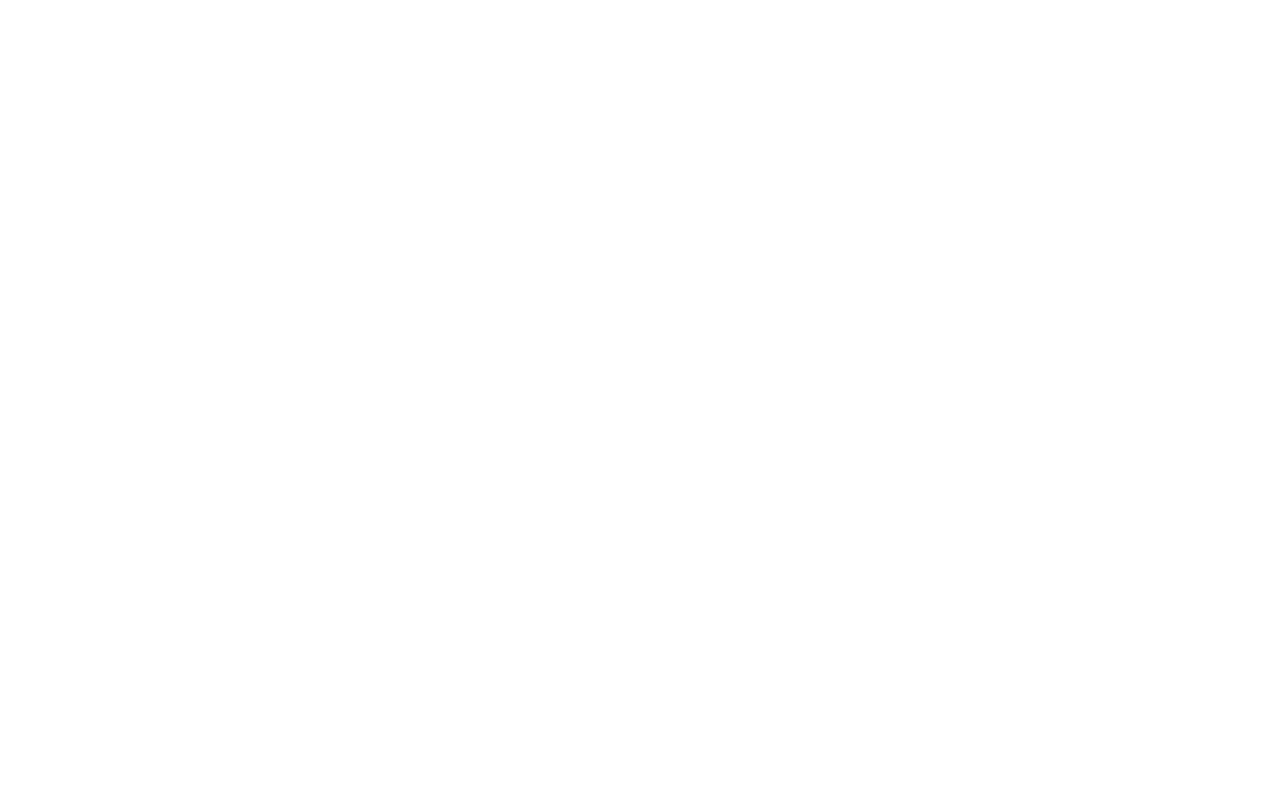
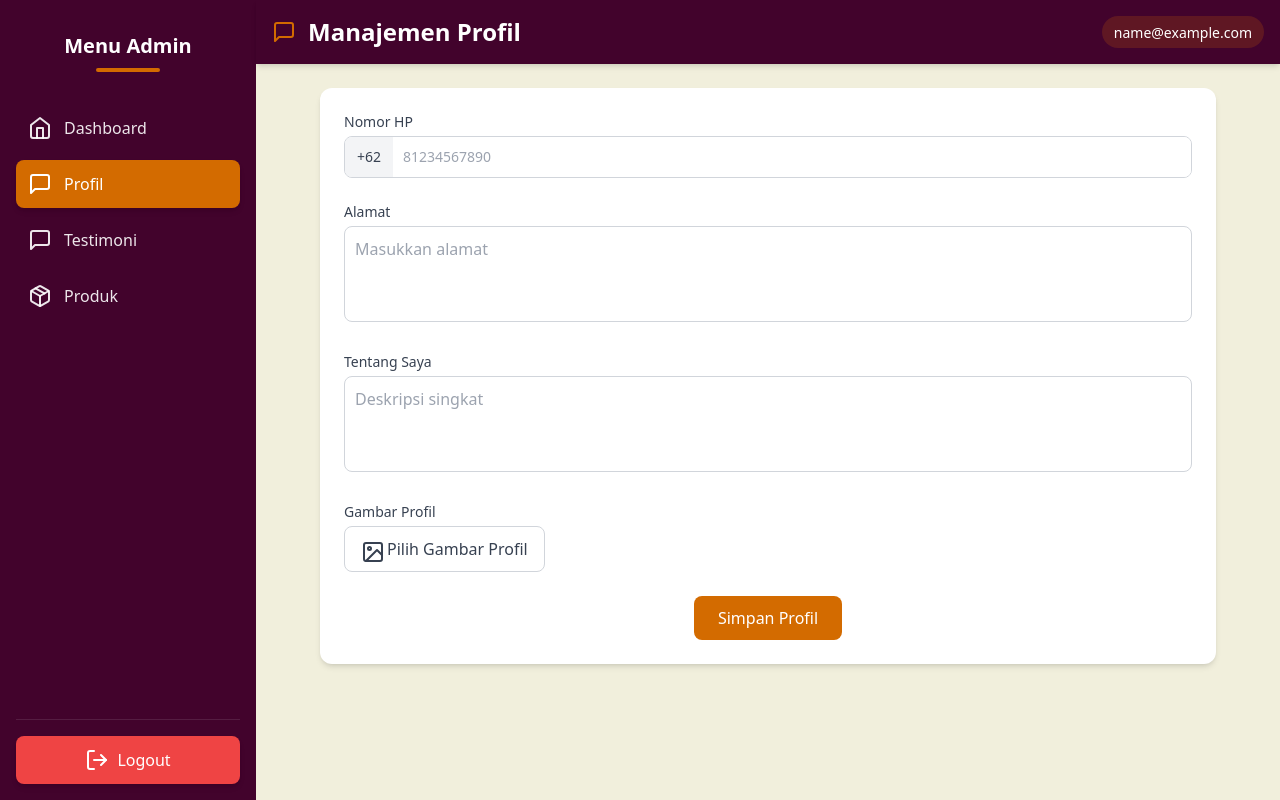
Before and after one commit to leninovitaa12/Company-Profile-Catering-DewaDewi, a React (Vite) app in the folder admin-dashboard/: page /profil in a window 1280 px wide. Before the commit this address had no page. Built offline with nearby package versions, Linux system fonts and the light colour scheme; no server answers; sample sign-in values are in the browser's storage.

Commit message:
adding some

```diff
--- a/admin-dashboard/src/App.jsx
+++ b/admin-dashboard/src/App.jsx
@@ -8,6 +8,7 @@
 import Product from "./components/Product";
 import SuperAdminDashboard from "./components/SuperAdminDashboard";
 import Layout from "./Layout";
+import ProfileSection from "./components/ProfileSection";
 
 function App() {
   const { authUser } = useAuthContext();
@@ -50,6 +51,19 @@
             <Layout>
               <ForgotPassword />
             </Layout>
+          )
+        }
+      />
+      {/* Rute Profile */}
+      <Route
+        path="/profil"
+        element={
+          authUser ? (
+            <Layout>
+              <ProfileSection />
+            </Layout>
+          ) : (
+            <Navigate to="/login" />
           )
         }
       />
--- /dev/null
+++ b/admin-dashboard/src/components/ProfileSection.jsx
@@ -0,0 +1,173 @@
+"use client"
+
+import { useState, useRef, useEffect } from "react"
+import { toast } from "react-toastify"
+import useProfile from "../hook/useProfile"
+import { PageHeader, Sidebar } from "./ui/ui-components"
+import { TestimoniIcon } from "./ui/icons"
+
+const ImageIcon = () => (
+  <svg
+    xmlns="http://www.w3.org/2000/svg"
+    width="24"
+    height="24"
+    viewBox="0 0 24 24"
+    fill="none"
+    stroke="currentColor"
+    strokeWidth="2"
+    strokeLinecap="round"
+    strokeLinejoin="round"
+  >
+    <rect x="3" y="3" width="18" height="18" rx="2" ry="2"></rect>
+    <circle cx="8.5" cy="8.5" r="1.5"></circle>
+    <polyline points="21 15 16 10 5 21"></polyline>
+  </svg>
+)
+
+const ProfileSection = () => {
+  const { profile, loading, error, saveProfile } = useProfile()
+  const [nohp, setNohp] = useState("")
+  const [alamat, setAlamat] = useState("")
+  const [about, setAbout] = useState("")
+  const [image, setImage] = useState(null)
+  const [imagePreview, setImagePreview] = useState(null)
+  const fileInputRef = useRef(null)
+
+  useEffect(() => {
+    if (profile) {
+      setNohp(profile.nohp || "")
+      setAlamat(profile.alamat || "")
+      setAbout(profile.about || "")
+      setImagePreview(profile.image || null)
+    }
+  }, [profile])
+
+  const handleImageChange = (e) => {
+    const file = e.target.files[0]
+    setImage(file)
+    if (file) {
+      setImagePreview(URL.createObjectURL(file))
+    }
+  }
+
+  const handleSubmit = async () => {
+    if (!nohp && !alamat && !about) {
+        toast.warning("Minimal salah satu field harus diisi")
+        return
+      }
+
+    const formData = new FormData()
+    formData.append("nohp", nohp)
+    formData.append("alamat", alamat)
+    formData.append("about", about)
+    if (image) formData.append("image", image)
+
+    try {
+      await saveProfile(formData)
+      toast.success("Profil berhasil disimpan")
+    } catch {
+      toast.error("Gagal menyimpan profil")
+    }
+  }
+
+  return (
+    <div className="flex min-h-screen bg-[#F1EFDC]">
+      <Sidebar activePage="profil" />
+      <div className="flex-1">
+        <PageHeader title="Manajemen Profil" icon={<TestimoniIcon />} />
+        <div className="max-w-4xl mx-auto bg-white p-6 rounded-xl shadow-md space-y-6 mt-6">
+          <div>
+            <label htmlFor="nohp" className="block text-sm font-medium text-gray-700 mb-1">
+              Nomor HP
+            </label>
+            <div className="flex rounded-lg border border-gray-300 overflow-hidden">
+              <span className="bg-gray-100 px-3 py-2.5 text-sm text-gray-700 flex items-center">
+                +62
+              </span>
+              <input
+                id="nohp"
+                type="text"
+                value={nohp}
+                onChange={(e) => setNohp(e.target.value.replace(/^0+/, ""))}
+                placeholder="81234567890"
+                className="flex-1 p-2.5 text-sm outline-none"
+              />
+            </div>
+          </div>
+
+          <div>
+            <label htmlFor="alamat" className="block text-sm font-medium text-gray-700 mb-1">
+              Alamat
+            </label>
+            <textarea
+              id="alamat"
+              value={alamat}
+              onChange={(e) => setAlamat(e.target.value)}
+              placeholder="Masukkan alamat"
+              className="border border-gray-300 rounded-lg p-2.5 w-full h-24 resize-none"
+            />
+          </div>
+
+          <div>
+            <label htmlFor="about" className="block text-sm font-medium text-gray-700 mb-1">
+              Tentang Saya
+            </label>
+            <textarea
+              id="about"
+              value={about}
+              onChange={(e) => setAbout(e.target.value)}
+              placeholder="Deskripsi singkat"
+              className="border border-gray-300 rounded-lg p-2.5 w-full h-24 resize-none"
+            />
+          </div>
+
+          <div>
+            <label htmlFor="image" className="block text-sm font-medium text-gray-700 mb-1">
+              Gambar Profil
+            </label>
+            <div className="flex items-center">
+              <input
+                id="image"
+                type="file"
+                ref={fileInputRef}
+                onChange={handleImageChange}
+                className="hidden"
+                accept="image/*"
+              />
+              <label
+                htmlFor="image"
+                className="flex items-center gap-2 cursor-pointer bg-white border border-gray-300 rounded-lg px-4 py-2.5 text-gray-700 hover:bg-gray-50"
+              >
+                <span className="w-[18px] h-[18px]">
+                  <ImageIcon />
+                </span>
+                {image ? image.name : "Pilih Gambar Profil"}
+              </label>
+            </div>
+            {imagePreview && (
+              <div className="mt-2">
+                <img
+                  src={imagePreview}
+                  alt="Preview"
+                  className="w-20 h-20 object-cover rounded-md border"
+                />
+              </div>
+            )}
+          </div>
+
+          <div className="flex justify-center">
+            <button
+              className="bg-[#D36B00] hover:bg-[#42032C] text-white py-2.5 px-6 rounded-lg transition-colors"
+              onClick={handleSubmit}
+              disabled={loading}
+            >
+              {loading ? "Memproses..." : "Simpan Profil"}
+            </button>
+          </div>
+        </div>
+      </div>
+    </div>
+  )
+}
+
+export default ProfileSection
--- a/admin-dashboard/src/components/ui/ui-components.jsx
+++ b/admin-dashboard/src/components/ui/ui-components.jsx
@@ -252,6 +252,7 @@
 
         <nav className="space-y-2 flex-1">
           <MenuItem to="/" icon={<HomeIcon />} label="Dashboard" isActive={activePage === "dashboard"} />
+          <MenuItem to="/profil" icon={<TestimoniIcon />} label="Profil" isActive={activePage === "profil"} />
           <MenuItem to="/testimoni" icon={<TestimoniIcon />} label="Testimoni" isActive={activePage === "testimoni"} />
           <MenuItem to="/product" icon={<ProductIcon />} label="Produk" isActive={activePage === "product"} />
 
@@ -287,6 +288,17 @@
             <HomeIcon />
             <span className="text-xs mt-1">Dashboard</span>
           </Link>
+
+          <Link
+            to="/profil"
+            className={`flex flex-col items-center p-2 ${
+              activePage === "profil" ? "text-[#D36B00] font-bold" : "text-gray-600 hover:text-[#D36B00]"
+            }`}
+          >
+            <TestimoniIcon />
+            <span className="text-xs mt-1">Profil</span>
+          </Link>
+
 
           <Link
             to="/testimoni"
--- /dev/null
+++ b/admin-dashboard/src/hook/useProfile.js
@@ -0,0 +1,61 @@
+import { useState, useEffect } from "react";
+import axios from "axios";
+import useApiUrl from "./useApiUrl";
+
+axios.defaults.withCredentials = true;
+
+const useProfile = () => {
+  const [profile, setProfile] = useState(null);
+  const [loading, setLoading] = useState(true);
+  const [error, setError] = useState(null);
+  const apiUrl = useApiUrl()
+
+
+  // GET Profile
+  const fetchProfile = async () => {
+    setLoading(true);
+    try {
+      const response = await axios.get(`${apiUrl}/api/profile`);
+      setProfile(response.data);
+      setError(null);
+    } catch (err) {
+      setError(err.response?.data?.error || "Gagal memuat profil.");
+    } finally {
+      setLoading(false);
+    }
+  };
+
+  // POST or UPDATE Profile
+  const saveProfile = async (formData) => {
+    setLoading(true);
+    try {
+      const response = await axios.post(`${apiUrl}/api/profile`, formData, {
+        headers: {
+          "Content-Type": "multipart/form-data",
+        },
+      });
+      setProfile(response.data.data);
+      setError(null);
+      return response.data;
+    } catch (err) {
+      setError(err.response?.data?.error || "Gagal menyimpan profil.");
+      throw err;
+    } finally {
+      setLoading(false);
+    }
+  };
+
+  useEffect(() => {
+    fetchProfile();
+  }, []);
+
+  return {
+    profile,
+    loading,
+    error,
+    fetchProfile,
+    saveProfile,
+  };
+};
+
+export default useProfile;
```
